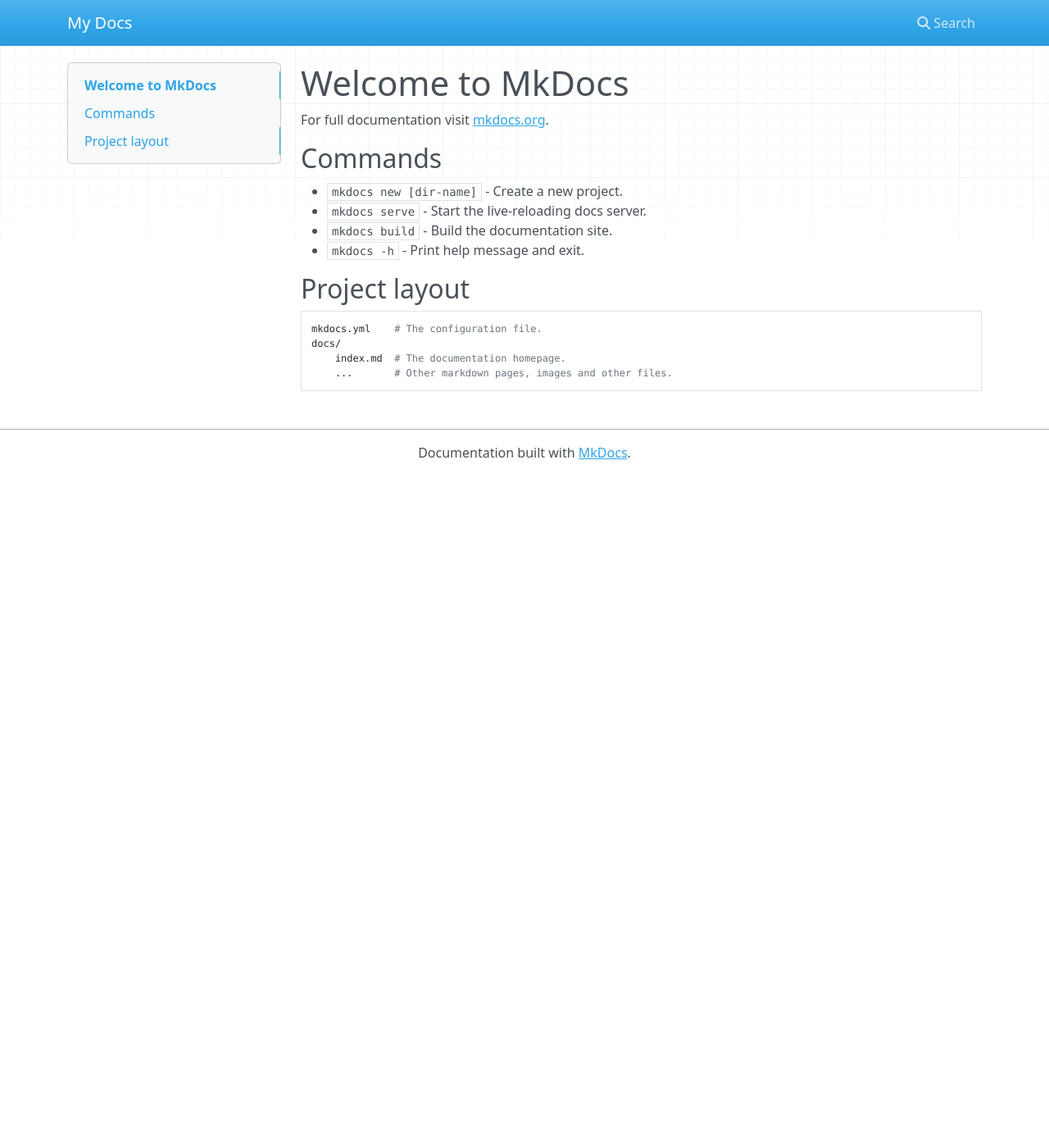
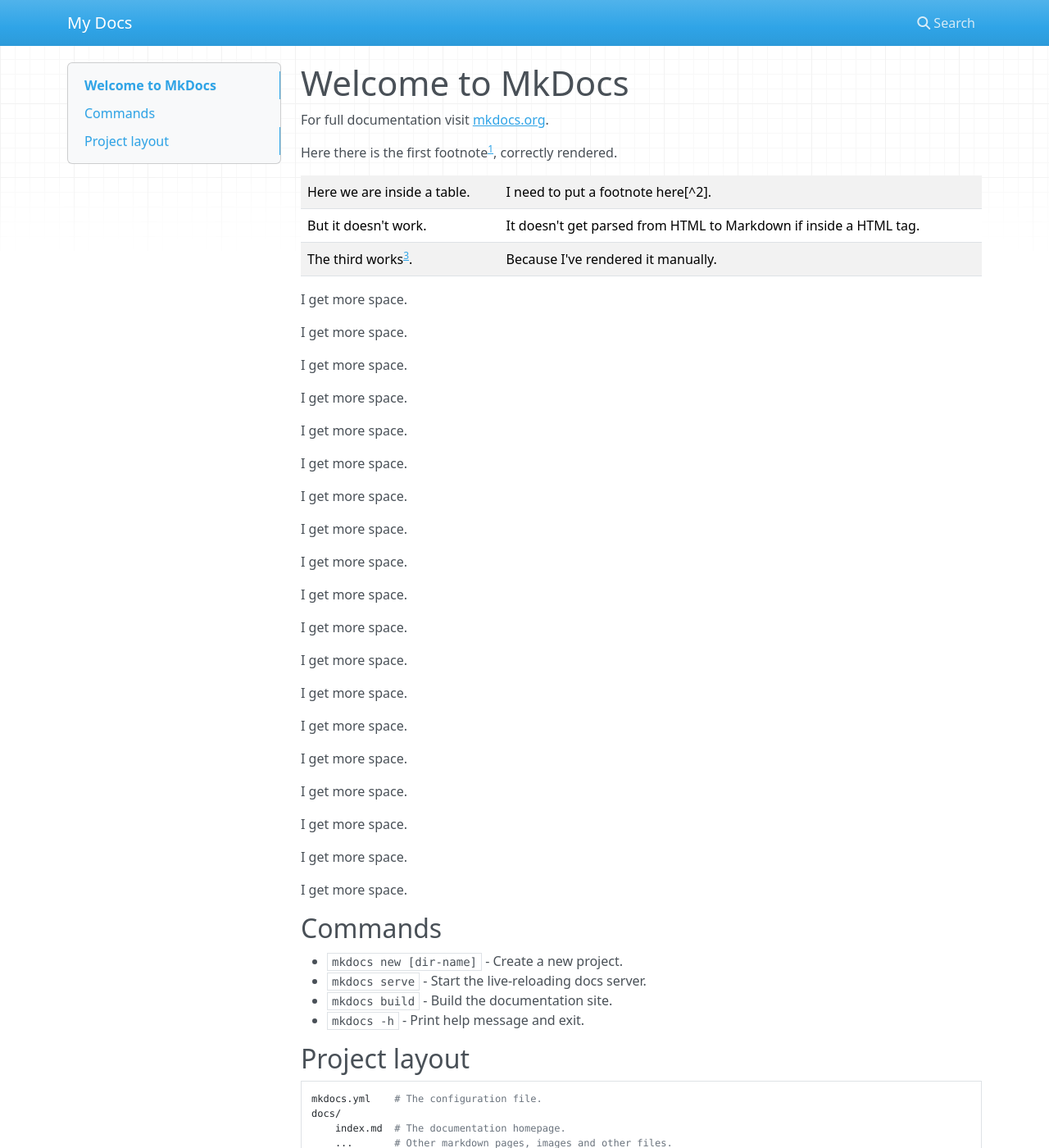
Before and after one commit to Daniele-Tentoni/footnotes-missing-a, an MkDocs documentation site: the page built from docs/index.md, in a window 1280 px wide and 1400 px high. Shown: the whole window at 82% size. Built offline with MkDocs 1.6.1, drawn with Linux system fonts in a browser that asks for light colours; nearby versions of some CDN libraries; some of the changed text lies outside the part shown.

Commit message:
feat: add description of the issue

```diff
--- a/docs/index.md
+++ b/docs/index.md
@@ -1,6 +1,69 @@
 # Welcome to MkDocs
 
 For full documentation visit [mkdocs.org](https://www.mkdocs.org).
+
+Here there is the first footnote[^1], correctly rendered.
+
+<table>
+<tr>
+<td>
+Here we are inside a table.
+</td>
+<td>I need to put a footnote here[^2].</td>
+</tr>
+<tr>
+<td>
+But it doesn't work.
+</td>
+<td>
+It doesn't get parsed from HTML to Markdown if inside a HTML tag.
+</td>
+</tr>
+<td>
+The third works<sup id="fnref:3"><a class="footnote-ref" href="#fn:3">3</a></sup>.
+</td>
+<td>
+Because I've rendered it manually.
+</td>
+</table>
+
+I get more space.
+
+I get more space.
+
+I get more space.
+
+I get more space.
+
+I get more space.
+
+I get more space.
+
+I get more space.
+
+I get more space.
+
+I get more space.
+
+I get more space.
+
+I get more space.
+
+I get more space.
+
+I get more space.
+
+I get more space.
+
+I get more space.
+
+I get more space.
+
+I get more space.
+
+I get more space.
+
+I get more space.
 
 ## Commands
 
@@ -15,3 +78,9 @@ For full documentation visit [mkdocs.org](https://www.mkdocs.org).
     docs/
         index.md  # The documentation homepage.
         ...       # Other markdown pages, images and other files.
+
+[^1]: First footnote, correctly rendered.
+
+[^2]: The second one footnote content is correctly rendered, but not the label.
+
+[^3]: This one works.
--- a/mkdocs.yml
+++ b/mkdocs.yml
@@ -1 +1,5 @@
 site_name: My Docs
+site_url: https://daniele-tentoni.github.io/footnotes-missing-a
+
+markdown_extensions:
+  - footnotes
--- /dev/null
+++ b/requirements.txt
@@ -0,0 +1 @@
+mkdocs
```
Also changed, not shown: README.md (added, +15 -0 lines), 1 other file.
